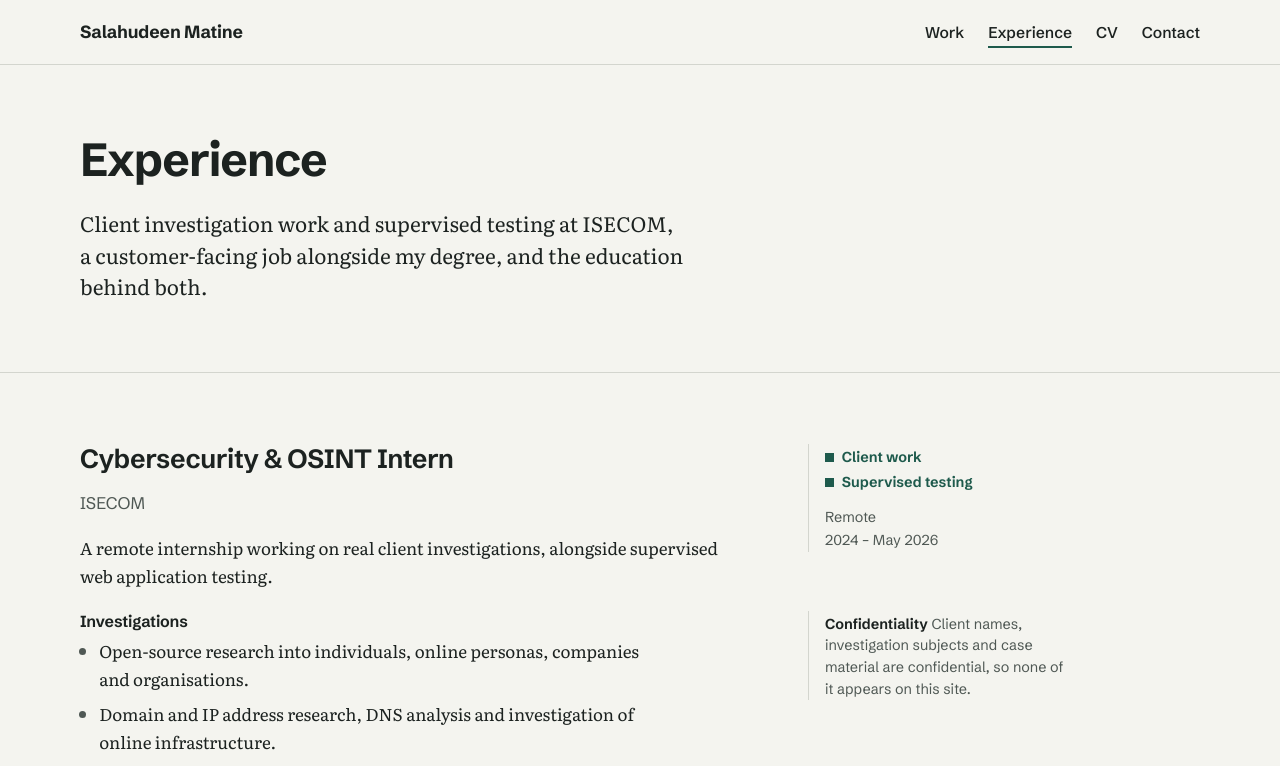
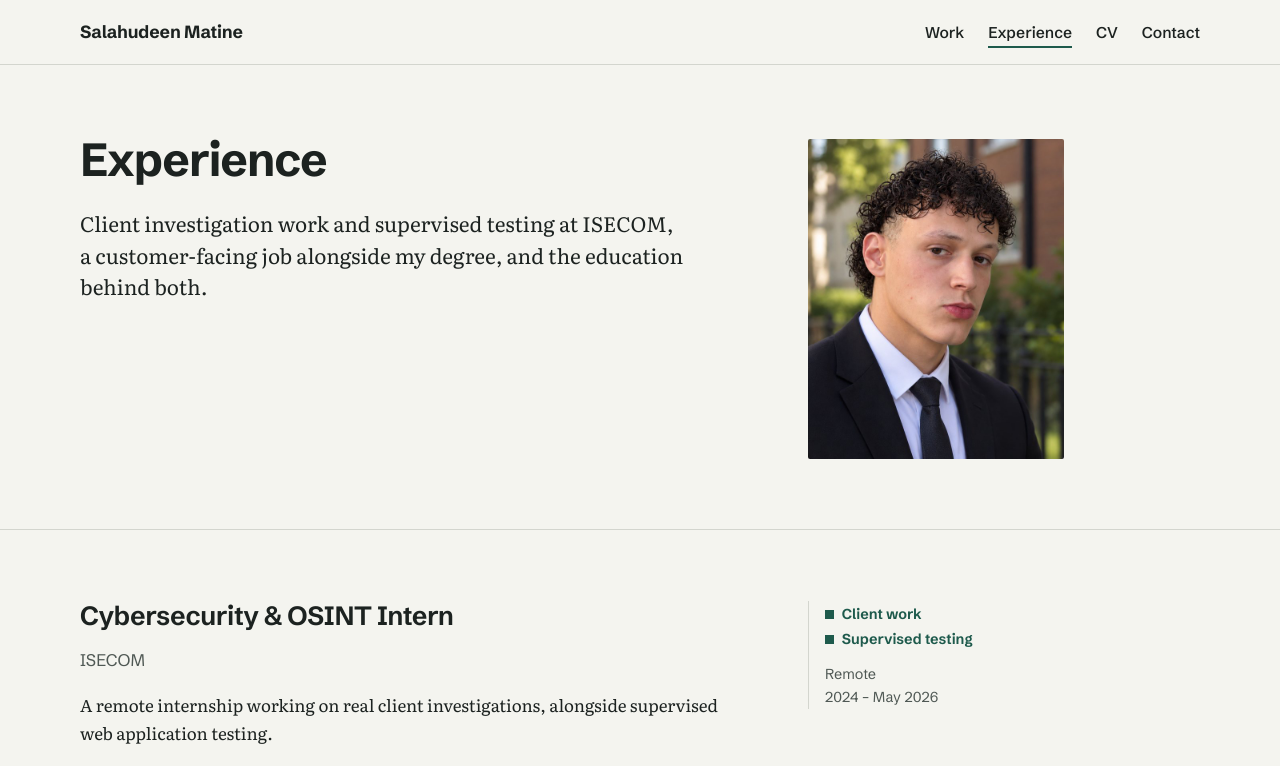
Before and after one commit to salahudeenmatine/my-portfolio, a Next.js app: page /experience in a window 1280 px wide. Shown: the top 766 px of the page. Built offline with nearby package versions, Linux system fonts and the light colour scheme.

Commit message:
Add portrait to the Experience page
Cropped to 4:5, resized to 640x800 JPEG; all metadata stripped.

```diff
--- a/app/experience/page.tsx
+++ b/app/experience/page.tsx
@@ -1,4 +1,6 @@
 import type { Metadata } from 'next'
+import Image from 'next/image'
+import portrait from '@/content/profile/portrait.jpg'
 import { isecom, bigBus, education, languages, toolsUsed } from '@/content/experience'
 import { Row } from '@/components/Row'
 import { Flow } from '@/components/Flow'
@@ -17,7 +19,10 @@ export default function ExperiencePage() {
     <>
       <section className="section" aria-labelledby="experience-title">
         <div className="wrap">
-          <Row>
+          <Row
+            className="row--portrait"
+            margin={<Image src={portrait} alt="Salahudeen Matine" className="portrait" sizes="16rem" priority />}
+          >
             <h1 id="experience-title" className="page-title">
               Experience
             </h1>
--- a/app/globals.css
+++ b/app/globals.css
@@ -843,6 +843,25 @@ article .section {
   padding-top: 1.3rem;
 }
 
+/* Portrait (Experience page). Sits in the margin column; no border on that column. */
+.row--portrait .row-margin {
+  border-left: 0;
+  padding-left: 0;
+}
+
+.portrait {
+  width: 100%;
+  max-width: 13rem;
+  height: auto;
+  border-radius: 2px;
+}
+
+@media (min-width: 62rem) {
+  .portrait {
+    max-width: 100%;
+  }
+}
+
 .entry-title {
   font-family: var(--sans);
   font-weight: 650;
```
Also changed, not shown: content/profile/portrait.jpg (added).
